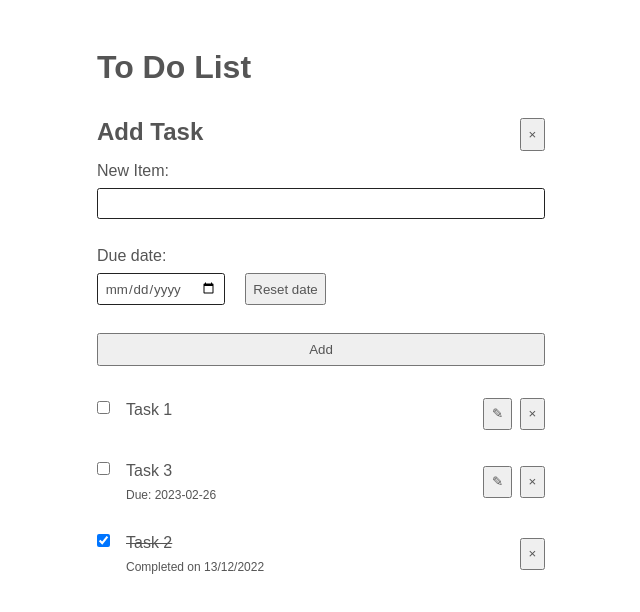
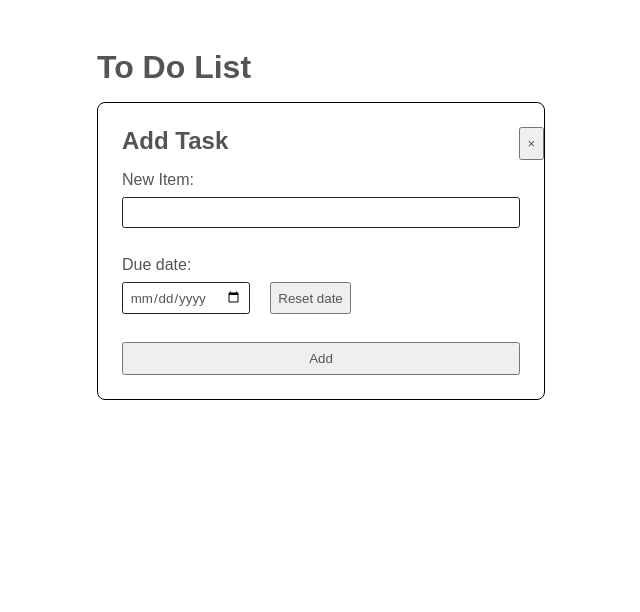
Before and after one commit to hughcaidev/to-do-list-react, a React (Vite) app: page / in a window 1280 px wide. Both pictures are taken after a click on the button "Add Task". Shown: the top 612 px of the page, without its empty margins (319-959 px from the left). Built offline with nearby package versions, Linux system fonts and the light colour scheme.

Commit message:
feat: refactor form (#8)
* feat: update form styles

* feat: update edit task form

```diff
--- a/src/components/AddTaskForm.jsx
+++ b/src/components/AddTaskForm.jsx
@@ -37,9 +37,6 @@ function AddTaskForm({ showForm }) {
         const item = { key: generateKey(task), task, complete: false, completionDate }
 
         addTaskToList(item)
-
-        // inputRef.current.value = ''
-
         showForm(false)
     }
 
@@ -48,7 +45,7 @@ function AddTaskForm({ showForm }) {
     }
 
     return (
-        <form onSubmit={addTask}>
+        <form onSubmit={addTask} id="add-task-form">
             <button type="button" onClick={() => showForm(false)} className="close-btn">
                 &times;
             </button>
--- a/src/components/EditTaskForm.jsx
+++ b/src/components/EditTaskForm.jsx
@@ -22,11 +22,10 @@ function EditTaskForm({ currentEditTask, setEditTask }) {
         e.preventDefault()
 
         const updatedTaskName = editItemRef.current.value
-        const updateCompletionDate = dateCompleteRef.current.value
 
         const updatedTask = {
-            task: updatedTaskName,
-            completionDate: updateCompletionDate
+            task: editItemRef.current.value,
+            completionDate: dateCompleteRef.current.value
         }
 
         if (updatedTaskName === '') {
--- a/src/styles.css
+++ b/src/styles.css
@@ -111,6 +111,23 @@ button {
     /* width: 2em; */
 }
 
+.to-do-list {
+    position: relative;
+}
+
+#add-task-btn {
+    float: right;
+}
+
+#add-task-form {
+    position: absolute;
+    width: 100%;
+    background-color: white;
+    border: 0.02em solid black;
+    padding: 1.5em;
+    border-radius: 0.5em;
+}
+
 label {
     position: relative;
     margin-bottom: 0.75em;
@@ -128,7 +145,8 @@ input.error {
 
 .list {
     list-style: none;
-    padding: 0;
+    /* margin: 1em 0; */
+    /* padding: 1em 0; */
     /* width: clamp(320px, 640px, 100%); */
 }
 
```
